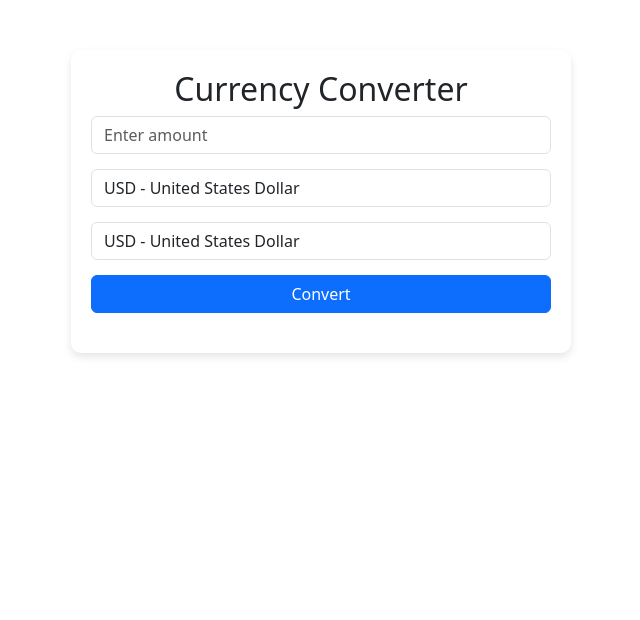
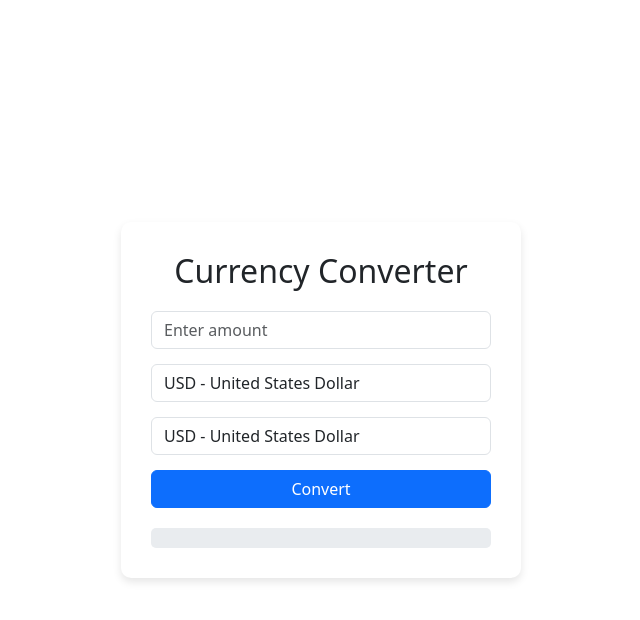
Before and after one commit to akhterjawad/Currency-changer, a plain HTML site: page index.html in a window 1280 px wide. Shown: the whole page, without its empty margins (319-959 px from the left). Drawn offline with nearby package versions, Linux system fonts and the light colour scheme.

Commit message:
complete

```diff
--- a/app.js
+++ b/app.js
@@ -1,4 +1,4 @@
-document.querySelector('#converter-form').addEventListener('submit', function(event) {
+document.querySelector('#converter-form').addEventListener('submit', function (event) {
     event.preventDefault();
 
     const amount = document.querySelector('#amount').value;
--- a/style.css
+++ b/style.css
@@ -1,18 +1,38 @@
 body {
-    background: #f5f5f5;
-    font-family: Arial, sans-serif;
+    background-color: #f8f9fa;
+    display: flex;
+    justify-content: center;
+    align-items: center;
+    height: 100vh;
+    margin: 0;
 }
+
 .converter-container {
-    max-width: 500px;
-    margin: 50px auto;
-    padding: 20px;
-    background: #fff;
+    background: white;
     border-radius: 10px;
     box-shadow: 0 4px 8px rgba(0, 0, 0, 0.1);
+    padding: 30px;
+    max-width: 400px;
+    width: 100%;
 }
+
+.converter-container h2 {
+    margin-bottom: 20px;
+}
+
 .form-control {
     margin-bottom: 15px;
+    border-radius: 5px;
 }
+
+.btn-primary {
+    border-radius: 5px;
+}
+
 .result {
     margin-top: 20px;
+    padding: 10px;
+    border-radius: 5px;
+    background-color: #e9ecef;
+    font-size: 1.2em;
 }
```
Also changed, not shown: index.html (+6 -1 lines).
